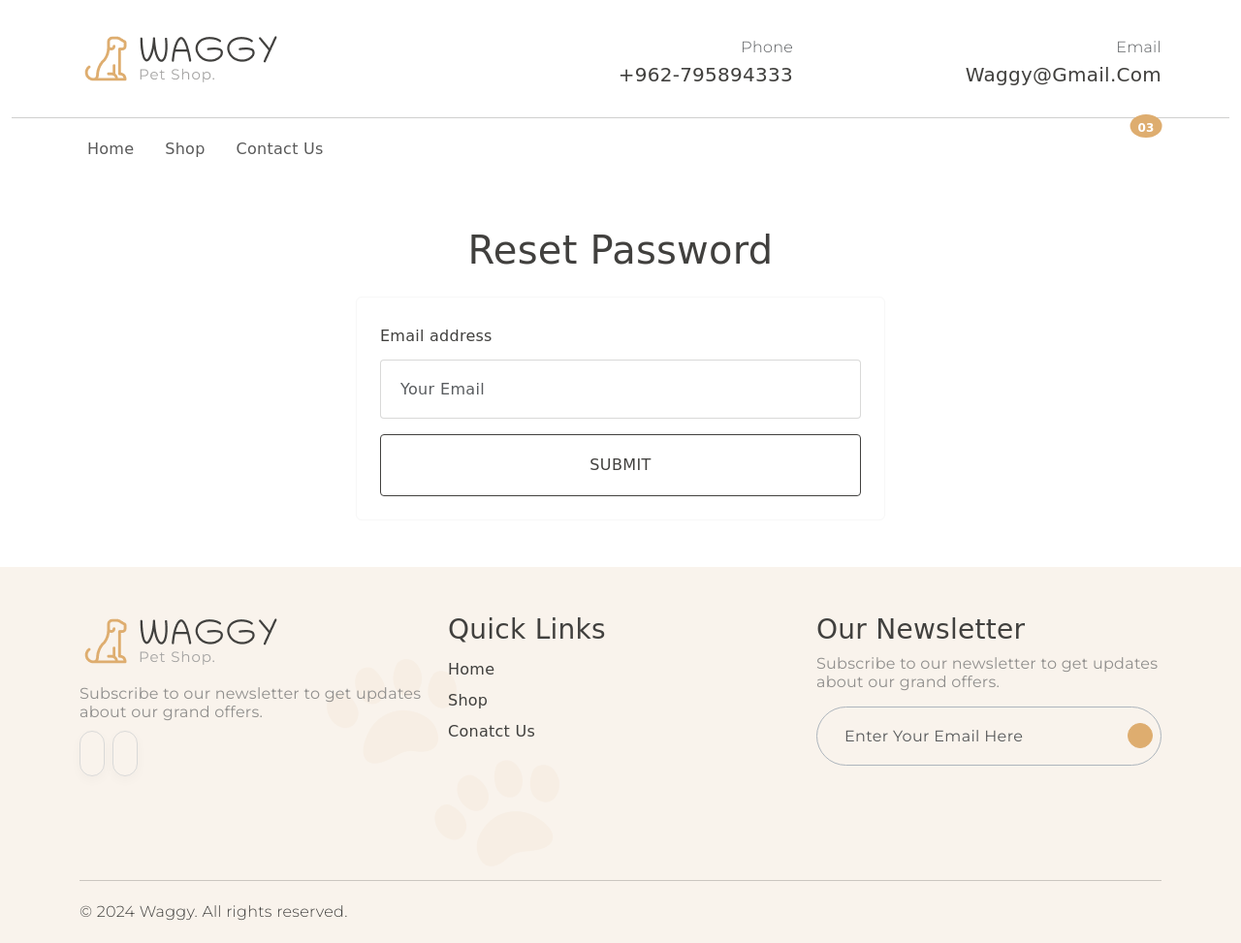
After one commit to HamzaZamil/waggy, a PHP site: page /reset_password.php in a window 1280 px wide. The commit adds this page. Shown: the whole page at 97% size. Run offline with PHP 8.4, Linux system fonts and the light colour scheme; some libraries are stand-ins or nearby versions; some web fonts are replaced.

Commit message:
new pull sultan

```diff
--- a/views/login_register.php
+++ b/views/login_register.php
@@ -45,6 +45,11 @@
                                 Login
                             </button>
                         </form>
+
+                        <!-- Reset Password Link -->
+                        <div class="mt-1 text-center">
+                            <a href="reset_password.php" class="text-decoration-none" style="color: green;"> Forgot your password? </a>
+                        </div>
                     </div>
 
                     <!-- Register Form -->
--- /dev/null
+++ b/views/reset_password.php
@@ -0,0 +1,27 @@
+<?php include 'header.php'; ?>
+
+<section id="auth" class="my-5">
+    <div class="container">
+        <div class="row justify-content-center">
+            <div class="col-md-6">
+                <h6 class="text-center display-6 fw-normal mb-4">Reset Password</h6>
+                <!-- Tab Content -->
+                <div class="tab-content" id="authTabContent">
+                    <div class="tab-pane fade show active" id="login" role="tabpanel">
+                        <!-- edit the action of the form -->
+                        <form action="" method="POST" class="p-4 border rounded-2">
+                            <div class="mb-3">
+                                <label for="login-email" class="form-label">Email address</label>
+                                <input type="email" class="form-control" id="login-email" name="email" placeholder="Your Email" required>
+                            </div>
+                            <button type="submit" class="btn btn-outline-dark btn-lg text-uppercase fs-6 rounded-1 w-100">
+                                Submit
+                            </button>
+                        </form>
+                    </div>
+            </div>
+        </div>
+    </div>
+</section>
+
+<?php include 'footer.php'; ?>
```
